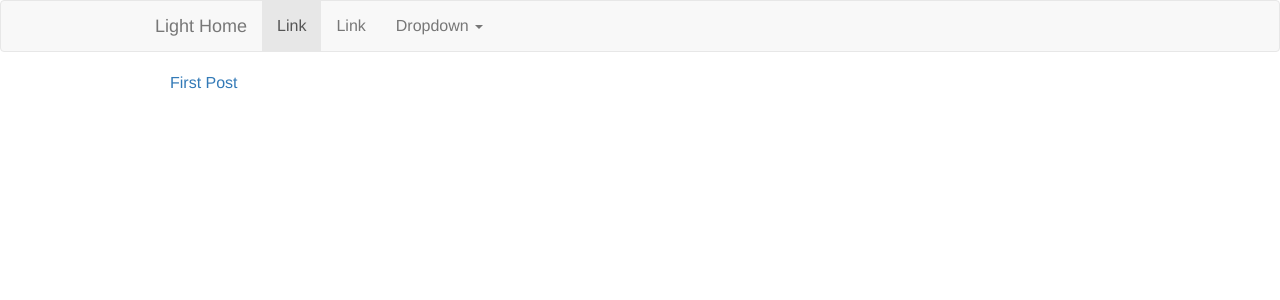
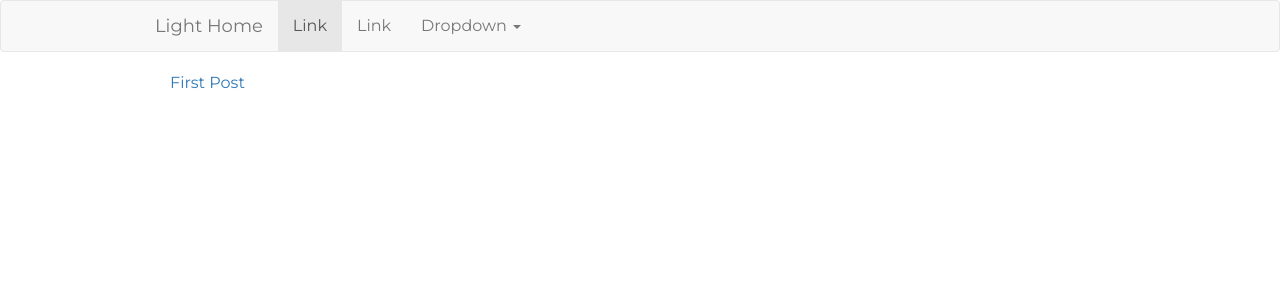
Before and after one commit to KnotLabs/LightHome, a Jekyll site: the page built from index.html, in a window 1280 px wide. Shown: the top 300 px of the page. Built offline with Jekyll 4.4.1, drawn with Linux system fonts in a browser that asks for light colours; nearby versions of some CDN libraries.

Commit message:
Font for now

```diff
--- a/_sass/_layout.scss
+++ b/_sass/_layout.scss
@@ -1,5 +1,8 @@
+@import url('https://fonts.googleapis.com/css?family=Montserrat');
+
 body{
   font-size: 16px;
+  font-family: 'Montserrat', sans-serif;
 }
 
 .container{
```
